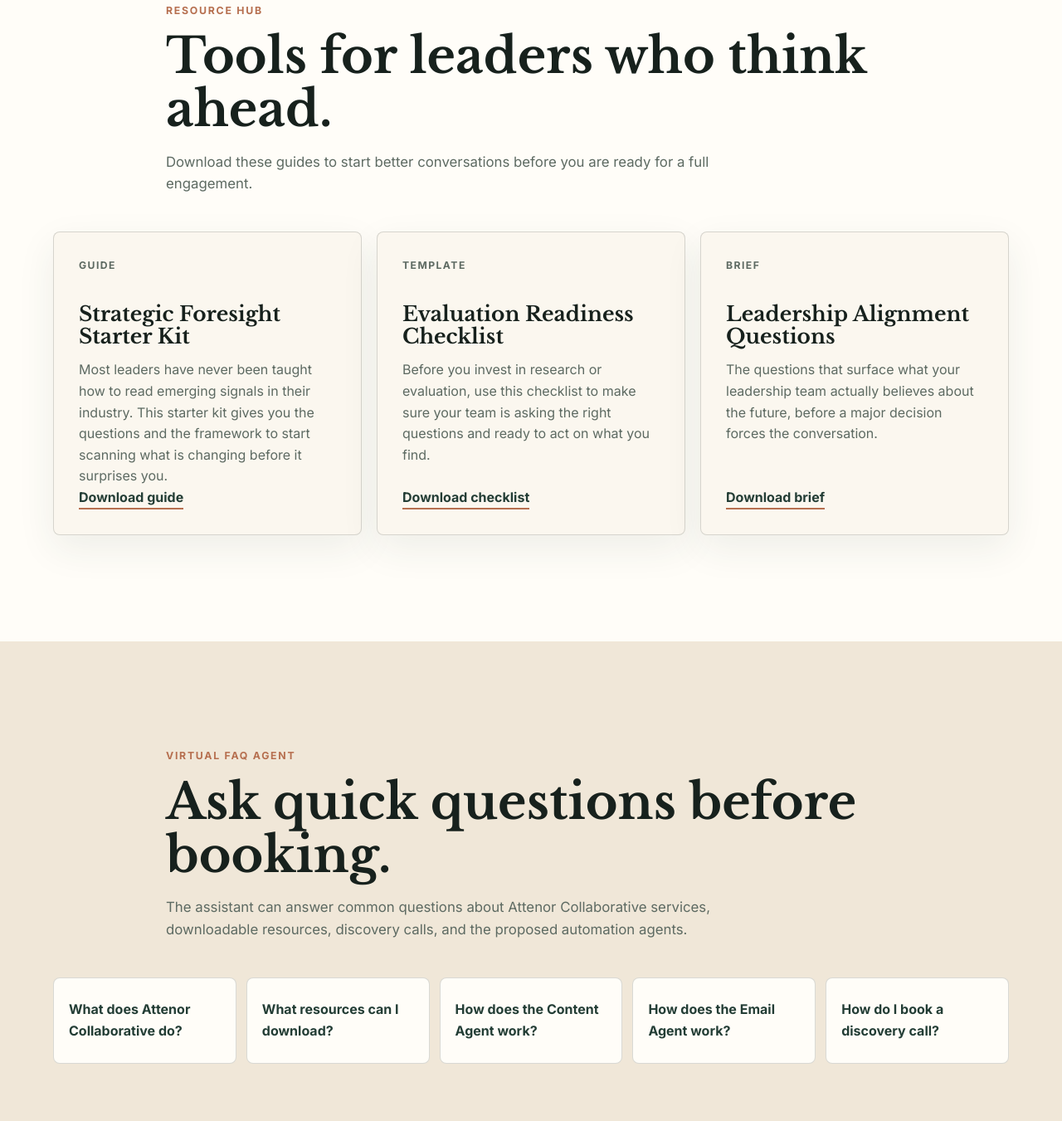
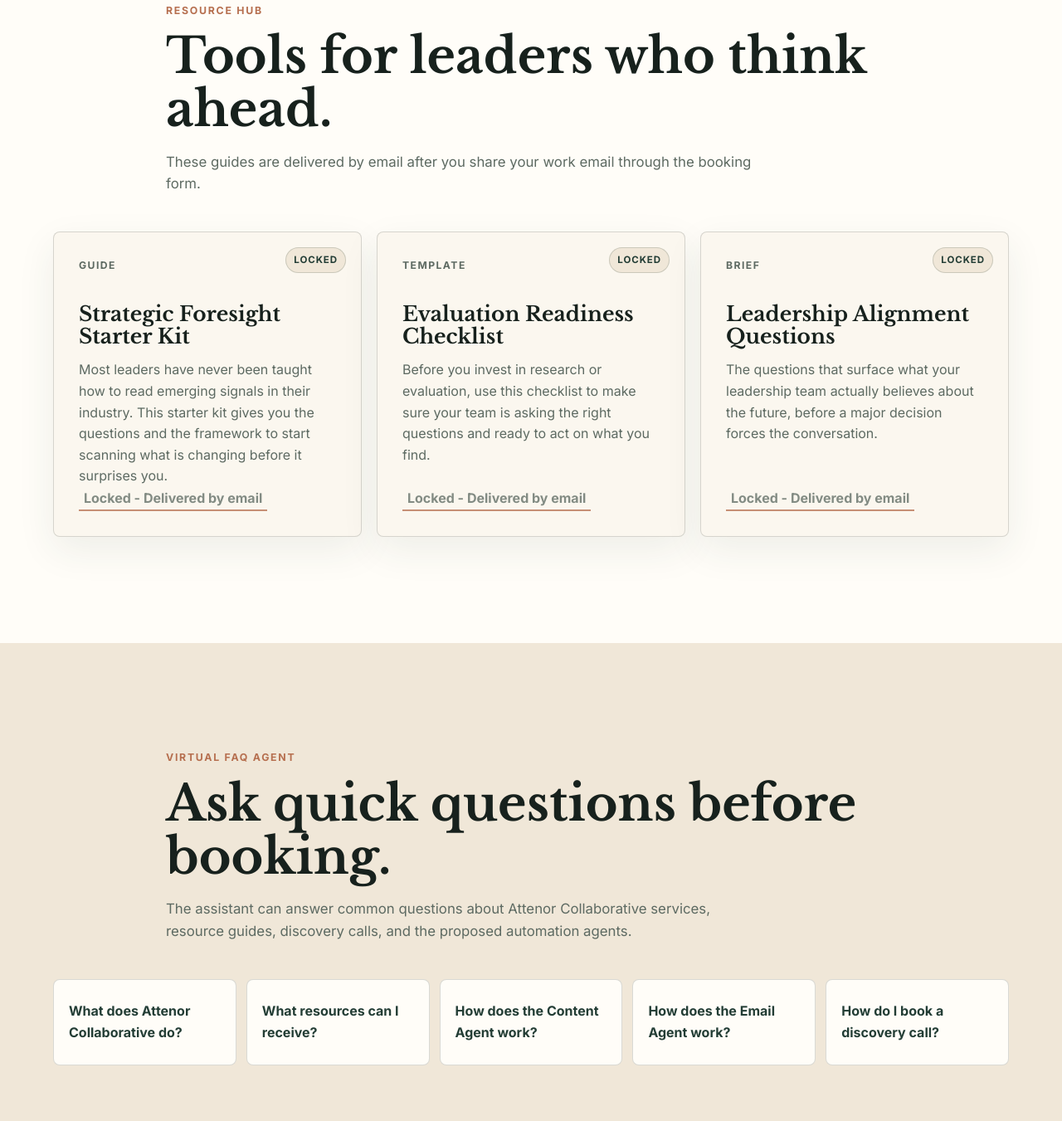
Before and after one commit to Jvmes3/AttenorWebsiteRework, a website: page index.html in a window 1280 px wide. Shown: the part 4529-5880 px from the top of the page at 83% size. Drawn offline with nearby package versions, Linux system fonts and the light colour scheme.

Commit message:
Lock resource downloads behind email form

```diff
--- a/index.html
+++ b/index.html
@@ -185,12 +185,12 @@
           <p class="eyebrow">Resource hub</p>
           <h2>Tools for leaders who think ahead.</h2>
           <p>
-            Download these guides to start better conversations before you are ready for a full
-            engagement.
+            These guides are delivered by email after you share your work email through the booking
+            form.
           </p>
         </div>
         <div class="resource-grid">
-          <article class="resource-card">
+          <article class="resource-card is-locked">
             <p class="resource-type">Guide</p>
             <h3>Strategic Foresight Starter Kit</h3>
             <p>
@@ -198,31 +198,25 @@
               This starter kit gives you the questions and the framework to start scanning what is
               changing before it surprises you.
             </p>
-            <a class="download-link" href="resources/strategic-foresight-starter-kit.pdf" download>
-              Download guide
-            </a>
+            <button class="download-link locked-link" type="button" disabled>Delivered by email</button>
           </article>
-          <article class="resource-card">
+          <article class="resource-card is-locked">
             <p class="resource-type">Template</p>
             <h3>Evaluation Readiness Checklist</h3>
             <p>
               Before you invest in research or evaluation, use this checklist to make sure your
               team is asking the right questions and ready to act on what you find.
             </p>
-            <a class="download-link" href="resources/evaluation-readiness-checklist.pdf" download>
-              Download checklist
-            </a>
+            <button class="download-link locked-link" type="button" disabled>Delivered by email</button>
           </article>
-          <article class="resource-card">
+          <article class="resource-card is-locked">
             <p class="resource-type">Brief</p>
             <h3>Leadership Alignment Questions</h3>
             <p>
               The questions that surface what your leadership team actually believes about the
               future, before a major decision forces the conversation.
             </p>
-            <a class="download-link" href="resources/leadership-alignment-questions.pdf" download>
-              Download brief
-            </a>
+            <button class="download-link locked-link" type="button" disabled>Delivered by email</button>
           </article>
         </div>
       </section>
@@ -232,16 +226,16 @@
           <p class="eyebrow">Virtual FAQ agent</p>
           <h2>Ask quick questions before booking.</h2>
           <p>
-            The assistant can answer common questions about Attenor Collaborative services, downloadable
-            resources, discovery calls, and the proposed automation agents.
+            The assistant can answer common questions about Attenor Collaborative services,
+            resource guides, discovery calls, and the proposed automation agents.
           </p>
         </div>
         <div class="faq-grid">
           <button class="faq-prompt" type="button" data-question="What does Attenor Collaborative do?">
             What does Attenor Collaborative do?
           </button>
-          <button class="faq-prompt" type="button" data-question="What resources can I download?">
-            What resources can I download?
+          <button class="faq-prompt" type="button" data-question="What resources can I receive?">
+            What resources can I receive?
           </button>
           <button class="faq-prompt" type="button" data-question="How does the Content Agent work?">
             How does the Content Agent work?
@@ -261,7 +255,7 @@
           <p>
             The first call is not a pitch. It is a conversation designed to clarify whether there
             is a real fit, what the most urgent need is, and what a next step could look like.
-            Share your email to receive resource updates and unlock the discovery call scheduler.
+            Share your email to receive the resource PDFs and unlock the discovery call scheduler.
           </p>
         </div>
         <form class="capture-form" id="captureForm">
--- a/script.js
+++ b/script.js
@@ -33,7 +33,7 @@
   {
     keywords: ["resource", "download", "guide", "checklist", "brief"],
     answer:
-      "The resource hub includes a Strategic Foresight Starter Kit, Evaluation Readiness Checklist, and Leadership Alignment Questions. Download buttons are in place for each guide.",
+      "The resource hub includes a Strategic Foresight Starter Kit, Evaluation Readiness Checklist, and Leadership Alignment Questions. The guides are locked on the page and delivered by email after you submit the booking form.",
   },
   {
     keywords: ["book", "booking", "call", "consultation", "discovery"],
@@ -63,7 +63,7 @@
   const formData = new FormData(captureForm);
   const firstName = formData.get("firstName");
   const email = formData.get("email");
-  formNote.textContent = `Thanks${firstName ? `, ${firstName}` : ""}. Resource updates are ready, and booking is unlocked for ${email}.`;
+  formNote.textContent = `Thanks${firstName ? `, ${firstName}` : ""}. The resource PDFs will be sent to ${email}, and booking is unlocked.`;
   bookingPanel.hidden = false;
   bookingPanel.scrollIntoView({ behavior: "smooth", block: "nearest" });
 });
@@ -104,7 +104,7 @@
     return bestMatch.answer;
   }
 
-  return "I can help with Attenor Collaborative services, downloadable resources, discovery calls, and the Content Agent or Email Agent proposal. Try asking about one of those.";
+  return "I can help with Attenor Collaborative services, resource guides, discovery calls, and the Content Agent or Email Agent proposal. Try asking about one of those.";
 }
 
 function askFaqAgent(question) {
--- a/styles.css
+++ b/styles.css
@@ -455,6 +455,26 @@
   box-shadow: 0 16px 46px rgba(35, 61, 53, 0.08);
 }
 
+.resource-card.is-locked {
+  position: relative;
+}
+
+.resource-card.is-locked::after {
+  position: absolute;
+  top: 18px;
+  right: 18px;
+  border: 1px solid rgba(35, 61, 53, 0.18);
+  border-radius: 999px;
+  padding: 5px 9px;
+  background: var(--paper-deep);
+  color: var(--forest);
+  content: "Locked";
+  font-size: 0.72rem;
+  font-weight: 800;
+  letter-spacing: 0.08em;
+  text-transform: uppercase;
+}
+
 .resource-card h3 {
   margin: 36px 0 14px;
   font-family: var(--serif);
@@ -464,9 +484,22 @@
 .download-link {
   width: fit-content;
   margin-top: auto;
+  border: 0;
+  background: transparent;
   color: var(--forest);
+  font: inherit;
   font-weight: 800;
   border-bottom: 2px solid var(--clay);
+}
+
+.locked-link {
+  color: var(--muted);
+  cursor: not-allowed;
+  opacity: 0.76;
+}
+
+.locked-link::before {
+  content: "Locked - ";
 }
 
 .faq-section {
```
